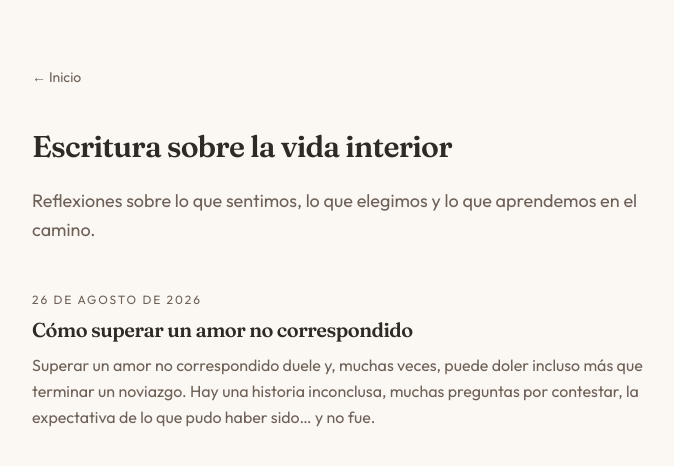
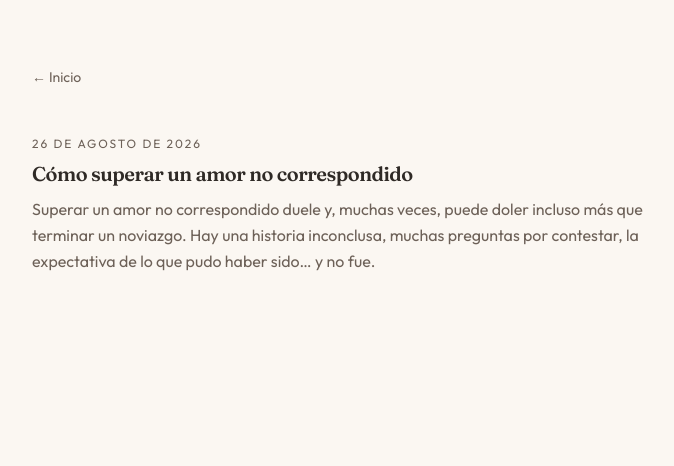
Before and after one commit to stephanieotalora/stephanieotalora.github.io, a Next.js app: page /blog in a window 1280 px wide. Shown: the top 466 px of the page, without its empty margins (296-970 px from the left). Built offline with nearby package versions, Linux system fonts and the light colour scheme.

Commit message:
style: make Page title optional, remove blog header, and refine prose spacing/emphasis

```diff
--- a/src/app/blog/page.tsx
+++ b/src/app/blog/page.tsx
@@ -14,15 +14,7 @@ export default function BlogPage() {
   const posts = getPosts();
 
   return (
-    <Page
-      title="Escritura sobre la vida interior"
-      lead={
-        <p>
-          Reflexiones sobre lo que sentimos, lo que elegimos y lo que aprendemos
-          en el camino.
-        </p>
-      }
-    >
+    <Page>
       {posts.length === 0 ? (
         <p className="mt-10 text-soft">Pronto habrá textos publicados aquí.</p>
       ) : (
--- a/src/components/page.tsx
+++ b/src/components/page.tsx
@@ -16,7 +16,7 @@ export function Page({
 	backLabel = "Inicio",
 	backdrop,
 }: {
-  title: string;
+	title?: string;
 	eyebrow?: string;
 	lead?: ReactNode;
 	children: ReactNode;
@@ -39,11 +39,14 @@ export function Page({
 				</p>
 			) : null}
 
+			{title ? (
 				<h1
-        className={`font-serif text-3xl leading-tight font-semibold tracking-tight text-balance ${eyebrow ? "mt-3" : "mt-10"}`}
+					className={`font-serif text-4xl leading-tight font-semibold tracking-tight text-balance ${eyebrow ? "mt-3" : "mt-10"}`}
 				>
 					{title}
 				</h1>
+			) : null}
+
 			{lead ? (
 				<div className="mt-5 text-lg leading-relaxed text-soft">{lead}</div>
 			) : null}
--- a/src/components/prose.tsx
+++ b/src/components/prose.tsx
@@ -2,7 +2,7 @@ import type { ReactNode } from "react";
 
 /** Estilos de texto largo compartidos por el blog y las páginas de contenido. */
 export const proseClass =
-  "prose prose-lg max-w-none text-ink prose-headings:font-serif prose-headings:font-semibold prose-headings:tracking-tight prose-headings:text-ink prose-p:text-soft prose-a:text-clay prose-a:no-underline hover:prose-a:text-clay-dark prose-strong:text-ink prose-blockquote:border-clay prose-blockquote:font-serif prose-blockquote:text-ink prose-blockquote:not-italic prose-hr:border-line prose-li:text-soft prose-li:marker:text-clay";
+  "prose prose-lg max-w-none text-ink prose-headings:font-serif prose-headings:font-semibold prose-headings:tracking-tight prose-headings:text-ink prose-h2:text-2xl prose-p:text-soft prose-p:my-3 prose-a:text-clay prose-a:no-underline hover:prose-a:text-clay-dark prose-em:text-clay prose-em:font-medium prose-strong:text-ink prose-blockquote:border-clay prose-blockquote:font-serif prose-blockquote:text-ink prose-blockquote:not-italic prose-hr:border-line prose-li:text-soft prose-li:marker:text-clay";
 
 export function Prose({ children }: { children: ReactNode }) {
   return <div className={proseClass}>{children}</div>;
```
Lines whose indentation alone changed are shown as unchanged.
